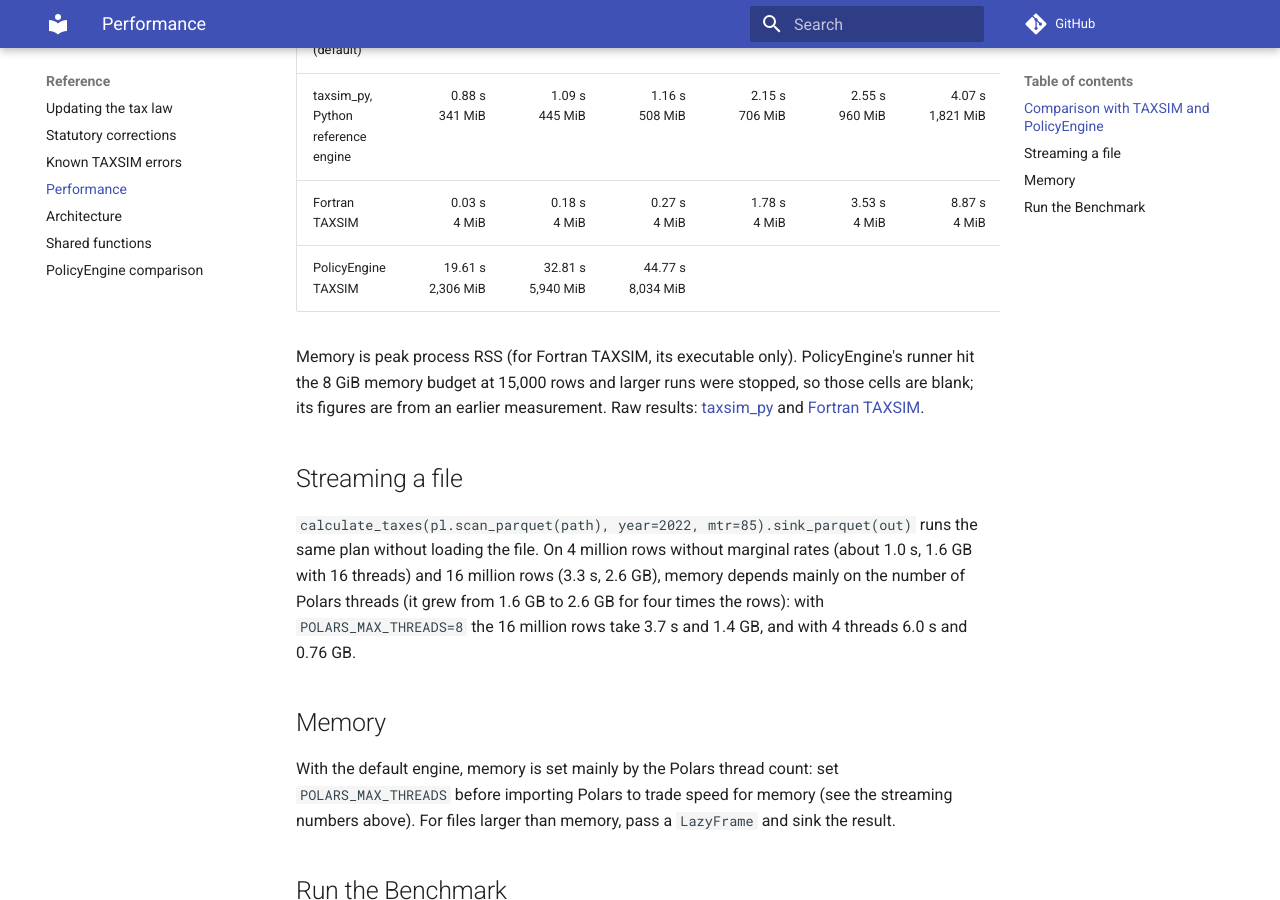
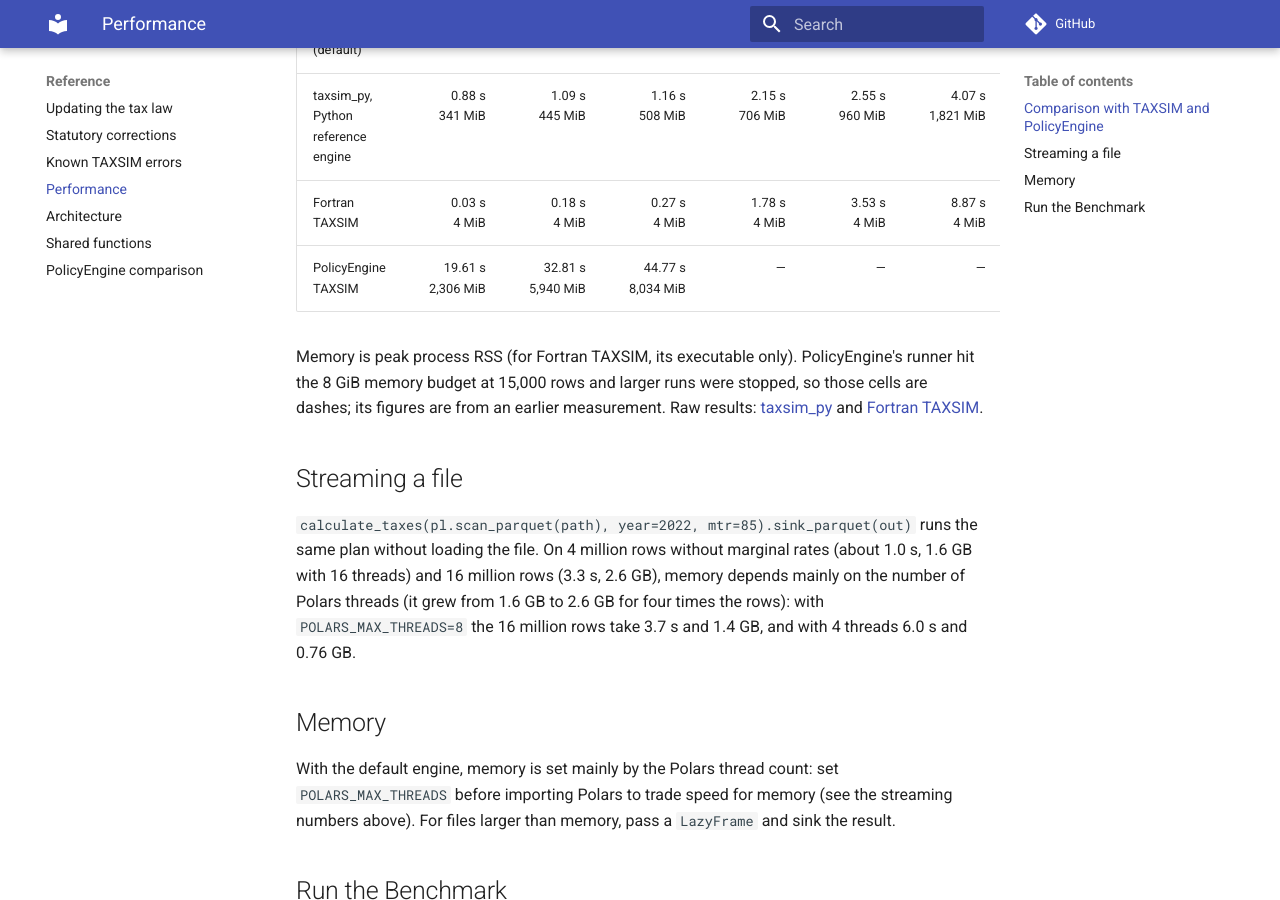
Before and after one commit to jrothbaum/taxsim_py, an MkDocs documentation site: the page built from docs/performance.md, in a window 1280 px wide and 900 px high, scrolled down 573 px. Built offline with MkDocs 1.6.1 and Material for MkDocs 9.7.7, drawn with Linux system fonts in a browser that asks for light colours; comment, search, counter and statistics services are not loaded.

Commit message:
More performance reporting tweaks

```diff
--- a/docs/performance.md
+++ b/docs/performance.md
@@ -16,11 +16,11 @@
 | taxsim_py, rust (default) | 0.03 s<br>165 MiB | 0.03 s<br>174 MiB | 0.03 s<br>178 MiB | 0.07 s<br>258 MiB | 0.12 s<br>353 MiB | 0.24 s<br>638 MiB | 0.46 s<br>1,103 MiB |
 | taxsim_py, Python reference engine | 0.88 s<br>341 MiB | 1.09 s<br>445 MiB | 1.16 s<br>508 MiB | 2.15 s<br>706 MiB | 2.55 s<br>960 MiB | 4.07 s<br>1,821 MiB | 7.13 s<br>2,893 MiB |
 | Fortran TAXSIM | 0.03 s<br>4 MiB | 0.18 s<br>4 MiB | 0.27 s<br>4 MiB | 1.78 s<br>4 MiB | 3.53 s<br>4 MiB | 8.87 s<br>4 MiB | 17.32 s<br>4 MiB |
-| PolicyEngine TAXSIM | 19.61 s<br>2,306 MiB | 32.81 s<br>5,940 MiB | 44.77 s<br>8,034 MiB |  |  |  |  |
+| PolicyEngine TAXSIM | 19.61 s<br>2,306 MiB | 32.81 s<br>5,940 MiB | 44.77 s<br>8,034 MiB | — | — | — | — |
 
 Memory is peak process RSS (for Fortran TAXSIM, its executable only).
 PolicyEngine's runner hit the 8 GiB memory budget at 15,000 rows and larger runs were stopped, so
-those cells are blank; its figures are from an earlier measurement. Raw results:
+those cells are dashes; its figures are from an earlier measurement. Raw results:
 [taxsim_py](benchmarks/rust_vs_python_2026-10-12.csv) and
 [Fortran TAXSIM](benchmarks/polars_2_engines_2026-10-12.csv).
 
```
